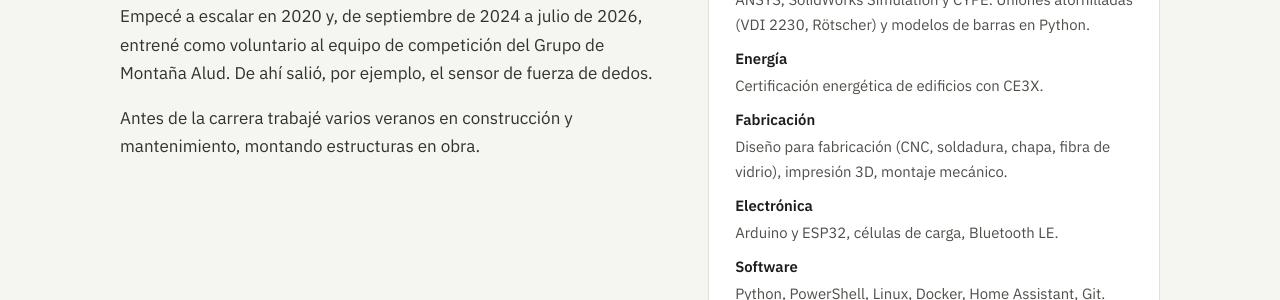
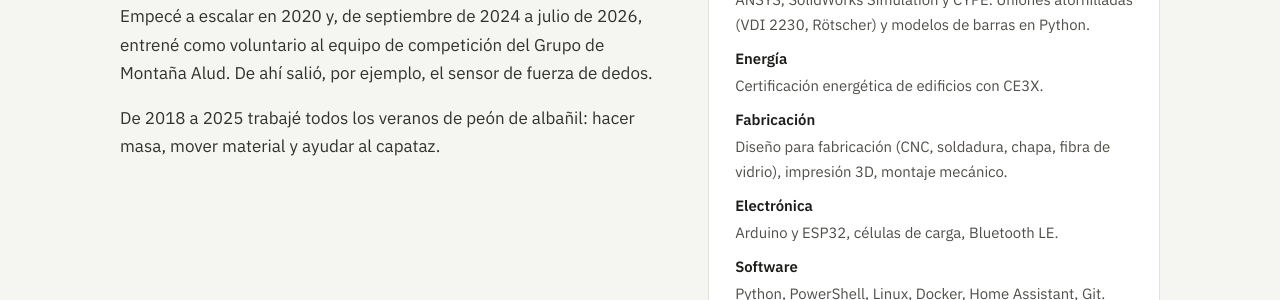
Before and after one commit to FabioCamposVillaverde/fabiocamposvillaverde.github.io, a Jekyll site: the page built from README.md, in a window 1280 px wide and 900 px high, scrolled down 1641 px. Shown: the part 153-453 px from the top of the window. Built offline with Jekyll 4.4.1, drawn with Linux system fonts in a browser that asks for light colours.

Commit message:
Trabajo de verano como peón de albañil (2018–2025), contado tal cual
Fabio trabajó todos los veranos de 2018 a 2025 de peón (masa, material, ayudar
al capataz) en Campos Núñez S.L.: el CV decía «operario de construcción y
mantenimiento» hasta 2023 y «Sobre mí», que fue antes de la carrera.

Co-Authored-By: Claude Opus 5.5 <noreply@anthropic.com>

```diff
--- a/README.md
+++ b/README.md
@@ -60,7 +60,7 @@ description: "Fabio Campos, ingeniero mecánico en la oficina técnica de EINGAL
     <h2>Sobre mí</h2>
     <p>Me gusta entender las cosas construyéndolas. Lo que no sé lo aprendo por el camino, y casi siempre equivocándome primero: el sensor de fuerza que mecanicé en aluminio no medía bien, el backtest de mi bot daba ganancias imposibles y el termómetro de casa estaba al sol. De cada error salió algo que ahora hago de otra manera.</p>
     <p>Empecé a escalar en 2020 y, de septiembre de 2024 a julio de 2026, entrené como voluntario al equipo de competición del Grupo de Montaña Alud. De ahí salió, por ejemplo, el sensor de fuerza de dedos.</p>
-    <p>Antes de la carrera trabajé varios veranos en construcción y mantenimiento, montando estructuras en obra.</p>
+    <p>De 2018 a 2025 trabajé todos los veranos de peón de albañil: hacer masa, mover material y ayudar al capataz.</p>
   </div>
   <div class="herramientas">
     <h3>Con qué trabajo</h3>
--- a/_cv/cv-en.html
+++ b/_cv/cv-en.html
@@ -36,8 +36,8 @@
   </ul>
 </div>
 <div class="entrada">
-  <div class="titulo"><b>Construction and Maintenance Worker — Campos Núñez S.L.</b><span class="fecha">Summers 2018–2023</span></div>
-  <ul><li>Structural assembly and maintenance work on site.</li></ul>
+  <div class="titulo"><b>Construction Labourer — Campos Núñez S.L.</b><span class="fecha">Summers 2018–2025</span></div>
+  <ul><li>Labourer on building sites: mixing mortar, moving materials and helping the foreman.</li></ul>
 </div>
 <div class="entrada">
   <div class="titulo"><b>Climbing Coach (volunteer) — Grupo de Montaña Alud</b><span class="fecha">Sep 2024 – Jul 2026</span></div>
--- a/_cv/cv-es.html
+++ b/_cv/cv-es.html
@@ -36,8 +36,8 @@
   </ul>
 </div>
 <div class="entrada">
-  <div class="titulo"><b>Operario de construcción y mantenimiento — Campos Núñez S.L.</b><span class="fecha">Veranos 2018–2023</span></div>
-  <ul><li>Montaje de estructuras y mantenimiento en obra.</li></ul>
+  <div class="titulo"><b>Peón de albañil — Campos Núñez S.L.</b><span class="fecha">Veranos 2018–2025</span></div>
+  <ul><li>Peón en obra: preparar masa, mover material y ayudar al capataz.</li></ul>
 </div>
 <div class="entrada">
   <div class="titulo"><b>Entrenador de escalada (voluntario) — Grupo de Montaña Alud</b><span class="fecha">sept. 2024 – jul. 2026</span></div>
```
Also changed, not shown: en/index.md (+1 -1 lines), 2 other files.
